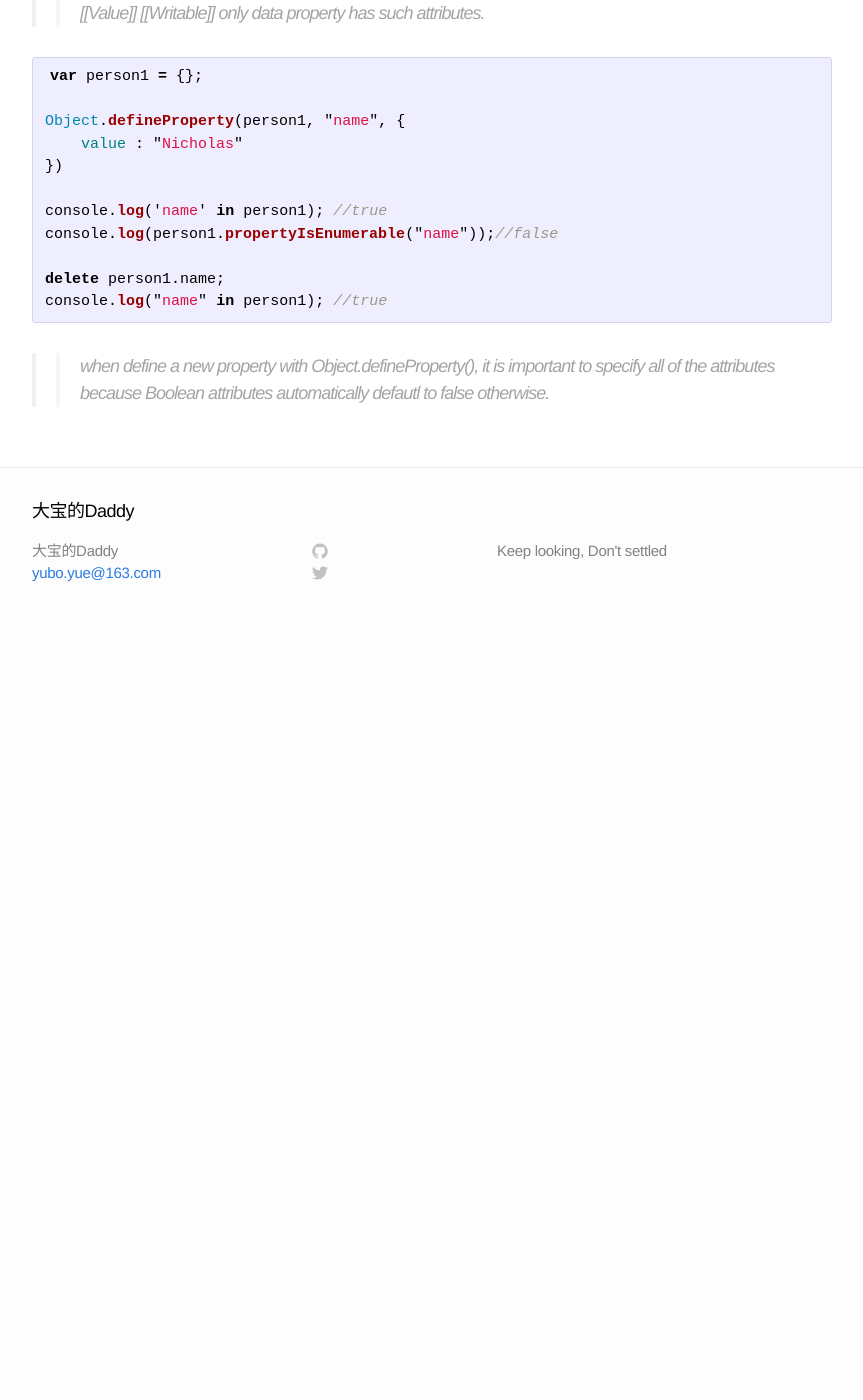
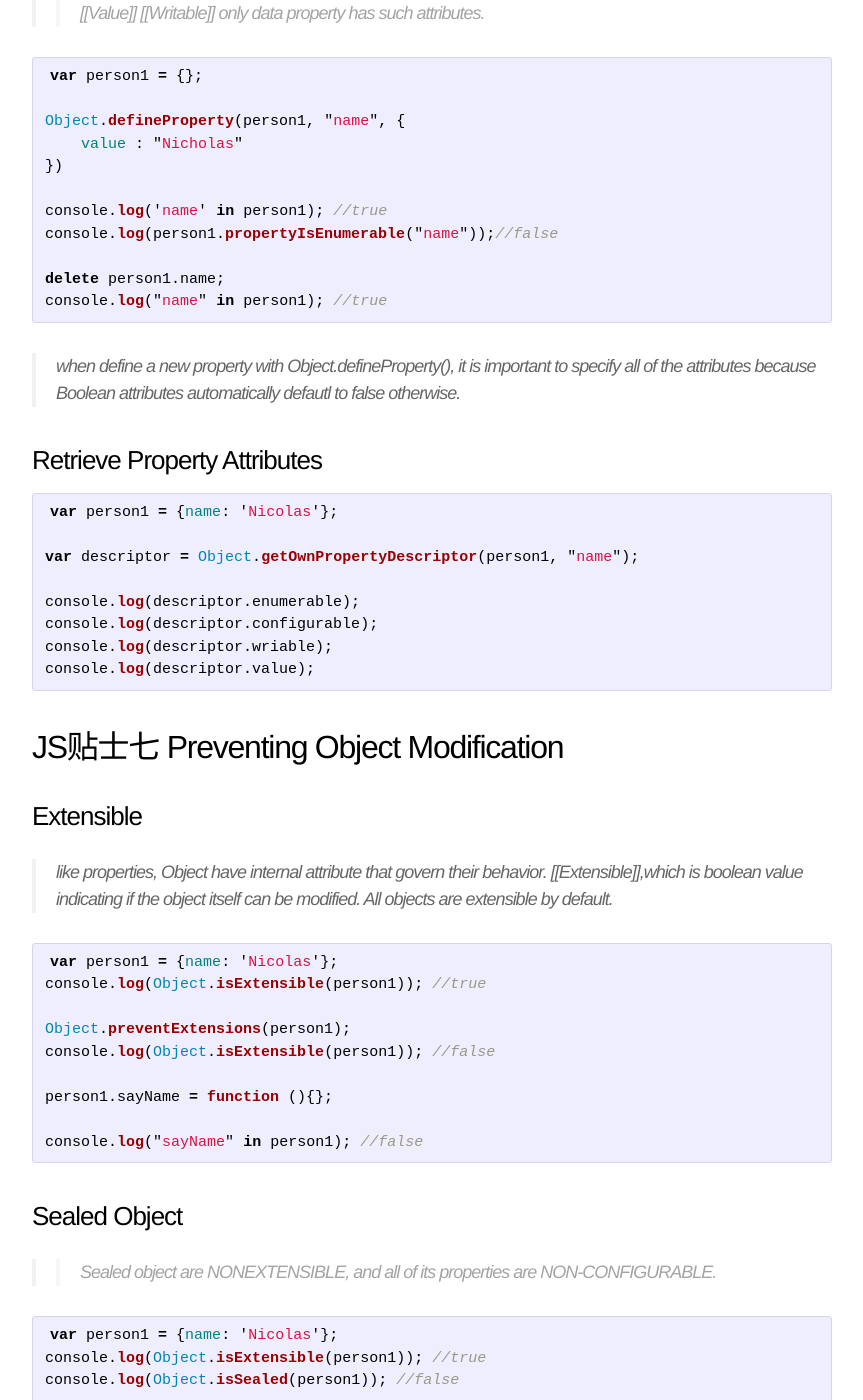
Before and after one commit to yubo-yue/yubo-yue.github.io, a Jekyll site: the page built from _posts/2015-04-09-js-oo.markdown, in a window 1280 px wide and 1400 px high, scrolled down 3533 px. Shown: the whole window, without its empty margins (208-1071 px from the left). Built offline with Jekyll 4.4.1, drawn with Linux system fonts in a browser that asks for light colours; before the commit the page ends 4163 px from its top, so only the background shows below that; some of the changed text lies outside the part shown.

Commit message:
update new posts

```diff
--- a/_posts/2015-04-09-js-oo.markdown
+++ b/_posts/2015-04-09-js-oo.markdown
@@ -167,4 +167,70 @@ delete person1.name;
 console.log("name" in person1); //true
 {% endhighlight %}
 
->> when define a new property with Object.defineProperty(), it is important to specify all of the attributes because Boolean attributes automatically defautl to false otherwise.
+> when define a new property with Object.defineProperty(), it is important to specify all of the attributes because Boolean attributes automatically defautl to false otherwise.
+
+### Retrieve Property Attributes
+
+
+
+{% highlight javascript %}
+var person1 = {name: 'Nicolas'};
+
+var descriptor = Object.getOwnPropertyDescriptor(person1, "name");
+
+console.log(descriptor.enumerable);
+console.log(descriptor.configurable);
+console.log(descriptor.wriable);
+console.log(descriptor.value);
+{% endhighlight %}
+
+## JS贴士七 Preventing Object Modification
+
+### Extensible
+> like properties, Object have internal attribute that govern their behavior.
+> [[Extensible]],which is boolean value indicating if the object itself can be modified. All objects are extensible by default.
+
+{% highlight javascript %}
+var person1 = {name: 'Nicolas'};
+console.log(Object.isExtensible(person1)); //true
+
+Object.preventExtensions(person1);
+console.log(Object.isExtensible(person1)); //false
+
+person1.sayName = function (){};
+
+console.log("sayName" in person1); //false
+
+{% endhighlight %}
+
+
+### Sealed Object
+
+>> Sealed object are NONEXTENSIBLE, and all of its properties are NON-CONFIGURABLE.
+
+{% highlight javascript %}
+var person1 = {name: 'Nicolas'};
+console.log(Object.isExtensible(person1)); //true
+console.log(Object.isSealed(person1)); //false
+
+Object.seal(person1);
+
+console.log(Object.isExtensible(person1)); //false
+console.log(Object.isSealed(person1)); //true
+
+
+person1.sayName = function (){};
+
+console.log("sayName" in person1); //false
+
+{% endhighlight %}
+
+### Freezing Object
+
+{% highlight javascript %}
+
+var person1 = {name: 'Nicolas'};
+
+Object.freeze(person1);
+Object.isFrozen(person1);
+{% endhighlight %}
```
Also changed, not shown: _posts/2015-04-09-js-oo-1.markdown (added, +58 -0 lines), _posts/2015-04-15-ubuntu-tools.markdown (added, +22 -0 lines), _config.yml (line endings or trailing spaces), css/main.css (line endings or trailing spaces).
